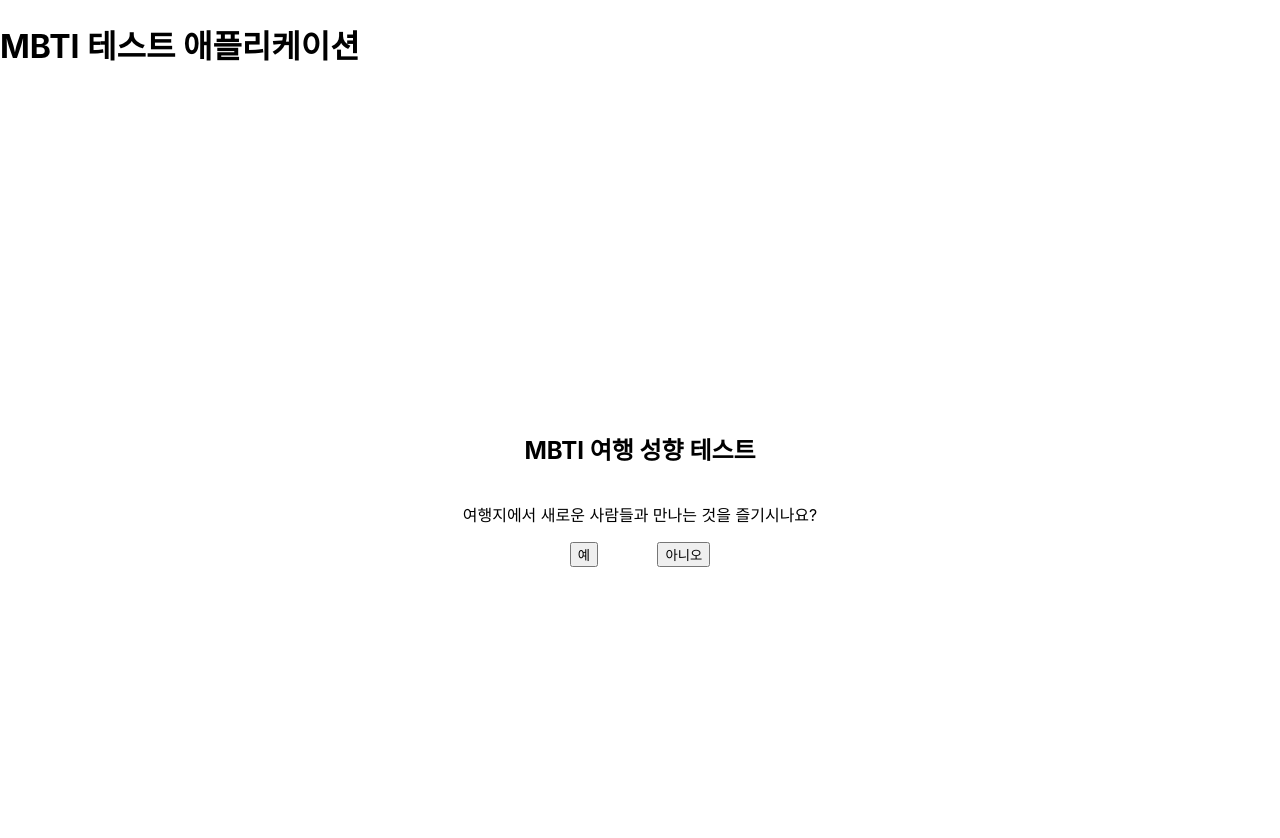
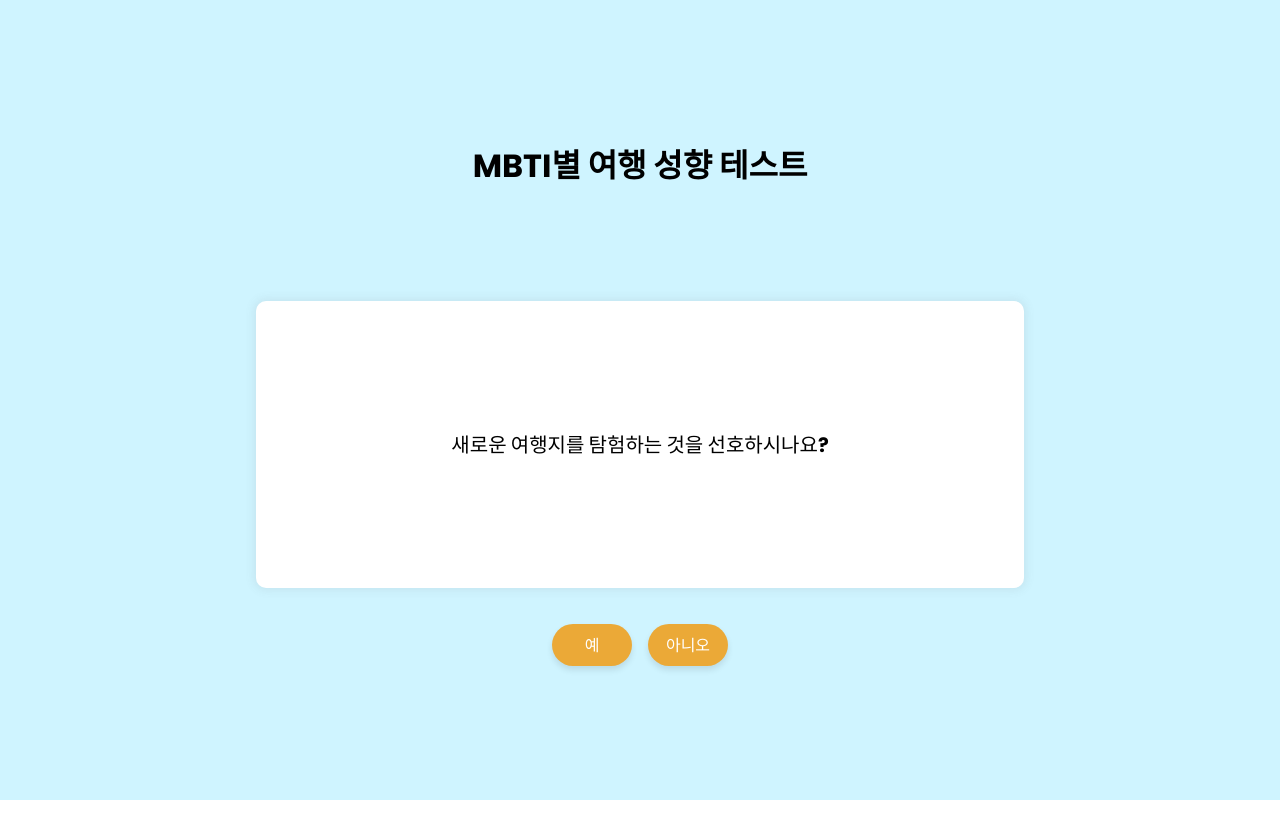
Before and after one commit to greenblueredgreen/travel_rocommend_project, a React (Create React App) app in the folder Front_End/: page / in a window 1280 px wide. Shown: the top 838 px of the page. After the commit the page ends 800 px from the top, so only its background shows below. Built offline with nearby package versions, Linux system fonts and the light colour scheme.

Commit message:
css 추가 카카오연동 추가

```diff
--- a/Front_End/src/App.js
+++ b/Front_End/src/App.js
@@ -6,7 +6,6 @@ function App() {
   return (
     <div className="App">
       <header className="App-header">
-        <h1>MBTI 테스트 애플리케이션</h1>
       </header>
       <main>
         <MBTITest /> {/* MBTITest 컴포넌트 렌더링 */}
--- a/Front_End/src/KakaoLoginButton.jsx
+++ b/Front_End/src/KakaoLoginButton.jsx
@@ -1,6 +1,7 @@
 import React from 'react';
 import KakaoLogin from 'react-kakao-login';
 import axios from 'axios';
+import './MBTITest.css';
 
 const KakaoLoginButton = () => {
   const kakaoClientId = '2cb00a30f455e32e215271404e61327e';
@@ -27,14 +28,18 @@ const KakaoLoginButton = () => {
   };
 
   return (
+    <div className="kakao-login-button-wrapper">
       <KakaoLogin
         token={kakaoClientId}
         onSuccess={handleLoginSuccess}
         onFail={handleLoginFailure}
         render={({ onClick }) => (
-        <button onClick={onClick}>카카오로 회원가입/로그인</button>
+          <button className="kakao-login-button" onClick={onClick}>
+            카카오톡으로 회원가입
+          </button>
         )}
       />
+    </div>
   );
 };
 
--- /dev/null
+++ b/Front_End/src/MBTITest.css
@@ -0,0 +1,108 @@
+
+@import url('https://fonts.googleapis.com/css2?family=Poppins:wght@700&display=swap');
+
+* {
+  box-sizing: border-box;
+}
+
+.mbti-test-container {
+  background-color: #cff4ff;
+  font-family: "Poppins", sans-serif;
+  display: flex;
+  flex-direction: column;
+  justify-content: center;
+  align-items: center;
+  min-height: 100vh;
+  margin: 0;
+}
+
+.mbti-test-question {
+    background-color: #fff;
+    border-radius: 10px;
+    box-shadow: 0 0 10px 2px rgba(100, 100, 100, 0.1);
+    margin-top: 7%;
+    display: flex;
+    justify-content: center;
+    align-items: center;
+    width: 60%;
+    padding-top: 10%;
+    padding-bottom: 10%;
+    font-size: 20px;
+  }
+
+.mbti-test-buttons {
+  display: flex;
+  justify-content: space-around;
+  padding: 1rem;
+  font-size: 10px;
+}
+
+.mbti-test-button {
+    background-color: rgb(235, 169, 55);
+    color: #fff;
+    padding: 0.5rem;
+    border: none;
+    border-radius: 30px;
+    font-family: inherit;
+    font-size: 1rem;
+    cursor: pointer;
+    width: 5rem;
+    margin: 0 0.5rem;
+    box-shadow: 0 4px 6px rgba(0, 0, 0, 0.1);
+}
+
+.mbti-test-button:hover {
+  background-color: rgb(242, 97, 48);
+}
+
+.retest-button, .kakao-login-button {
+    background-color: rgb(235, 169, 55);
+    color: #fff;
+    padding: 0.5rem;
+    border: none;
+    border-radius: 30px;
+    font-family: inherit;
+    font-size: 1rem;
+    cursor: pointer;
+    width: 12rem;
+    margin: 0 0.5rem;
+    box-shadow: 0 4px 6px rgba(0, 0, 0, 0.1);
+}
+
+.retest-button:hover, .kakao-login-button:hover {
+  background-color: rgb(242, 97, 48);
+}
+
+.mbti-test-result-container {
+  background-color: #cff4ff;
+  font-family: "Poppins", sans-serif;
+  display: flex;
+  flex-direction: column;
+  justify-content: center;
+  align-items: center;
+  min-height: 100vh;
+  margin: 0;
+}
+
+.mbti-test-recommended-place {
+  text-align: center;
+  margin-bottom: 2rem;
+}
+
+.mbti-test-place-name {
+  font-size: 2rem;
+  margin-bottom: 1rem;
+}
+
+.mbti-test-place-image {
+  max-width: 100%;
+  height: auto;
+  border-radius: 10px;
+}
+
+.mbti-test-result-buttons {
+  display: flex;
+  justify-content: space-around;
+  width: 100%;
+  padding: 1rem;
+}
--- a/Front_End/src/MBTITest.jsx
+++ b/Front_End/src/MBTITest.jsx
@@ -1,4 +1,5 @@
 import React, { useState, useEffect } from 'react';
+
 import {
   infj_places,
   infp_places,
@@ -15,6 +16,8 @@ import {
 } from './10_place.js';
 
 import KakaoLoginButton from './KakaoLoginButton.jsx';
+
+import './MBTITest.css';
 
 const questions = [
   { question: '여행지에서 새로운 사람들과 만나는 것을 즐기시나요?', type: 'EI' },
@@ -46,16 +49,31 @@ const mbtiPlaces = {
   ESFP: esfp_places,
 };
 
+const shuffleArray = (array) => {
+  const newArray = [...array];
+  for (let i = newArray.length - 1; i > 0; i--) {
+    const j = Math.floor(Math.random() * (i + 1));
+    [newArray[i], newArray[j]] = [newArray[j], newArray[i]];
+  }
+  return newArray;
+};
+
 const MBTITest = () => {
   const [currentQuestion, setCurrentQuestion] = useState(0);
   const [scores, setScores] = useState({
     E: 0, I: 0, S: 0, N: 0, T: 0, F: 0, J: 0, P: 0,
   });
   const [recommendedPlace, setRecommendedPlace] = useState(null);
+  const [shuffledQuestions, setShuffledQuestions] = useState([]);
+  const [mbtiResult, setMbtiResult] = useState('');
+
+  useEffect(() => {
+    setShuffledQuestions(shuffleArray(questions));
+  }, []);
 
   const handleAnswer = (answer) => {
-    if (currentQuestion < questions.length) {
-      const { type } = questions[currentQuestion];
+    if (currentQuestion < shuffledQuestions.length) {
+      const { type } = shuffledQuestions[currentQuestion];
       const newScores = { ...scores };
       newScores[type[answer === 'yes' ? 0 : 1]] += 1;
       setScores(newScores);
@@ -69,62 +87,64 @@ const MBTITest = () => {
       E: 0, I: 0, S: 0, N: 0, T: 0, F: 0, J: 0, P: 0,
     });
     setRecommendedPlace(null);
+    setShuffledQuestions(shuffleArray(questions));
+    setMbtiResult('');
   };
 
   const calculateMBTI = () => {
-    const mbtiResult =
+    const result =
       (scores.E >= scores.I ? 'E' : 'I') +
       (scores.S >= scores.N ? 'S' : 'N') +
       (scores.T >= scores.F ? 'T' : 'F') +
       (scores.J >= scores.P ? 'J' : 'P');
-    return mbtiResult;
+    setMbtiResult(result);
+    return result;
   };
 
   const recommendPlace = () => {
-    const mbtiResult = calculateMBTI();
-    const places = mbtiPlaces[mbtiResult];
+    const mbtiType = calculateMBTI();
+    const places = mbtiPlaces[mbtiType];
     console.log(`${places}`);
     if (places && places.length > 0) {
       const randomIndex = Math.floor(Math.random() * places.length);
       setRecommendedPlace(places[randomIndex]);
     } else {
-      console.log(`No recommended places found for MBTI type: ${mbtiResult}`);
+      console.log(`No recommended places found for MBTI type: ${mbtiType}`);
       setRecommendedPlace(null);
     }
   };
 
   useEffect(() => {
-    if (currentQuestion >= questions.length) {
+    if (currentQuestion >= shuffledQuestions.length) {
       recommendPlace();
     }
-  }, [currentQuestion]);
+  }, [currentQuestion, shuffledQuestions]);
 
-  if (currentQuestion < questions.length) {
+  if (currentQuestion < shuffledQuestions.length) {
     return (
-      <div style={{ display: 'flex', flexDirection: 'column', alignItems: 'center', justifyContent: 'center', height: '100vh' }}>
-        <h2>MBTI 여행 성향 테스트</h2>
-        <p>{questions[currentQuestion].question}</p>
-        <div style={{ display: 'flex', justifyContent: 'space-around', width: '200px' }}>
-          <button onClick={() => handleAnswer('yes')}>예</button>
-          <button onClick={() => handleAnswer('no')}>아니오</button>
+      <div className="mbti-test-container">
+        <h1 className="mbti-test-title">MBTI별 여행 성향 테스트</h1>
+        <p className="mbti-test-question">{shuffledQuestions[currentQuestion].question}</p>
+        <div className="mbti-test-buttons">
+          <button className="mbti-test-button" onClick={() => handleAnswer('yes')}>예</button>
+          <button className="mbti-test-button" onClick={() => handleAnswer('no')}>아니오</button>
         </div>
       </div>
     );
   } else {
-    const mbtiResult = calculateMBTI();
-
     return (
-      <div style={{ display: 'flex', flexDirection: 'column', alignItems: 'center', justifyContent: 'center', height: '100vh' }}>
+      <div className="mbti-test-result-container">
+        <h2 className="mbti-test-result-title">당신의 MBTI 유형은 {mbtiResult}입니다.</h2>
         {recommendedPlace && (
-          <div>
-            <h3>추천 여행지: {recommendedPlace.name}</h3>
+          <div className="mbti-test-recommended-place">
+            <h3 className="mbti-test-place-name">추천 여행지: {recommendedPlace.name}</h3>
             {recommendedPlace.image && (
-              <img src={recommendedPlace.image} alt={recommendedPlace.name} />
+              <img className="mbti-test-place-image" src={recommendedPlace.image} alt={recommendedPlace.name} />
             )}
           </div>
         )}
-        <div style={{ display: 'flex', justifyContent: 'space-around', width: '200px' }}>
-          <button onClick={resetTest}>다시 테스트하기</button>
+        <div className="mbti-test-result-buttons">
+          <button className="retest-button" onClick={resetTest}>다시 테스트하기</button>
           <KakaoLoginButton />
         </div>
       </div>
```
Lines whose indentation alone changed are shown as unchanged.
